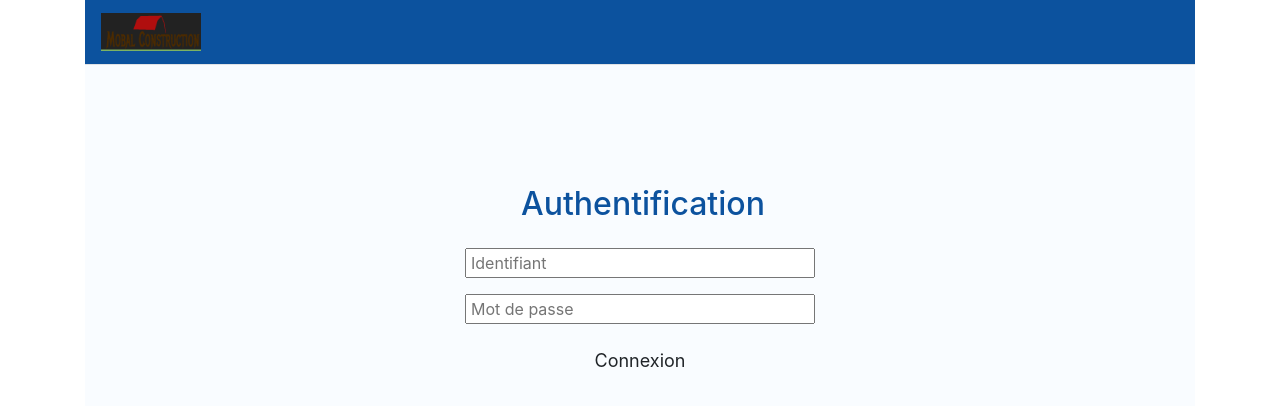
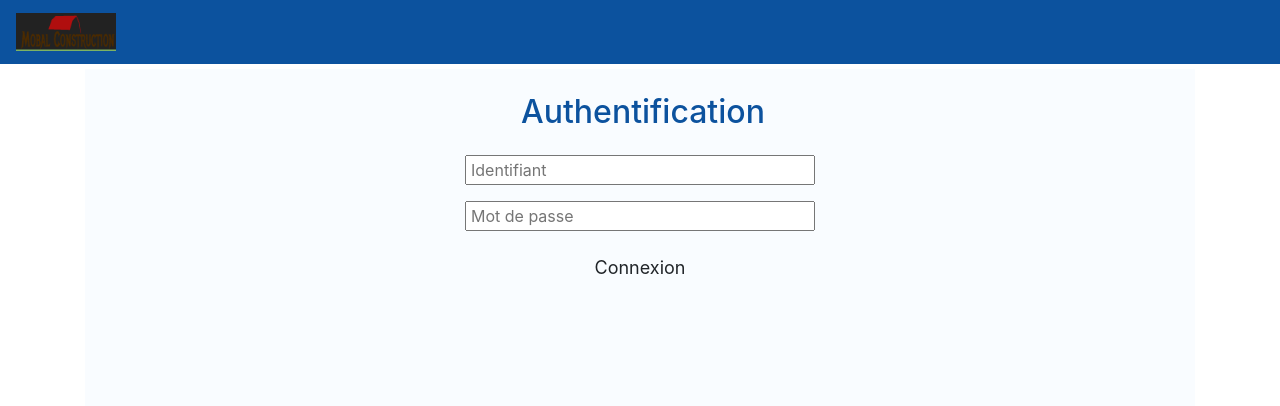
Before and after one commit to mobalde/mobalConstFront, an Angular app in the folder mobalConstFront/: page / in a window 1280 px wide. Shown: the top 406 px of the page. Built offline with nearby package versions, Linux system fonts and the light colour scheme.

Commit message:
Mise en page des differentes pages v2

```diff
--- a/mobalConstFront/src/app/app.component.html
+++ b/mobalConstFront/src/app/app.component.html
@@ -1,6 +1,8 @@
 <div class="headers">
     <app-header></app-header>
-</div><hr style="margin-top: 0rem;">
-<div>
-    <router-outlet></router-outlet>
 </div>
+<div class="container">
+    <div class="contents">
+        <router-outlet></router-outlet>
+    </div>
+</div>
--- a/mobalConstFront/src/app/shared/header/header.component.html
+++ b/mobalConstFront/src/app/shared/header/header.component.html
@@ -1,6 +1,6 @@
 <div class="row">
   <div class="col-lg-12 col-md-12 col-sm-12">
-    <nav class="navbar navbar-expand-lg navbar-dark" style="background-color: #0c529e!important;">
+    <nav class="navbar navbar-expand-lg navbar-dark fixed-top" style="background-color: #0c529e!important;">
         <button class="navbar-toggler" type="button" data-toggle="collapse" data-target="#navbarTogglerDemo01" aria-controls="navbarTogglerDemo01" aria-expanded="false" aria-label="Toggle navigation">
           <span class="navbar-toggler-icon"></span>
         </button>
@@ -17,18 +17,4 @@
         </div>
     </nav>
   </div>
-
-  <!--<div class="col-lg-3 col-md-3 col-xs-3">
-    <div class="position-left">
-      <img src="../../../assets/logo_mobal.png">
-    </div>
-    <div>
-      <label *ngIf="this.user !== null">{{this.user.prenom + " " + this.user.nom}}</label>
-    </div>
-  </div>
-  <div class="col-lg-9 col-md-9 col-xs-9">
-    <div class="position-right" *ngIf="user !== null">
-      <button type="button" class="btn btn-deault" (click)="deconnexion()">Deconnexion</button>
-    </div>
-  </div>-->
 </div>
--- a/mobalConstFront/src/index.html
+++ b/mobalConstFront/src/index.html
@@ -6,10 +6,6 @@
   <meta name="viewport" content="width=device-width, initial-scale=1, maximum-scale=1, user-scalable=no">
 </head>
 <body>
-  <div class="container">
-    <div class="contents">
-      <app-root></app-root>
-    </div>
-  </div>
+  <app-root></app-root>
 </body>
 </html>
--- a/mobalConstFront/src/styles.css
+++ b/mobalConstFront/src/styles.css
@@ -50,9 +50,12 @@ h1{
     .contents {
         height: 624px;
     }
-    .content-home, .header-content{
+    .container{
+        margin-top: 69px;
+    }
+    /*.content-home, .header-content{
         margin-top: 6em;
-    }
+    }*/
 }
 @media (min-width: 992px){
     .container {
```
